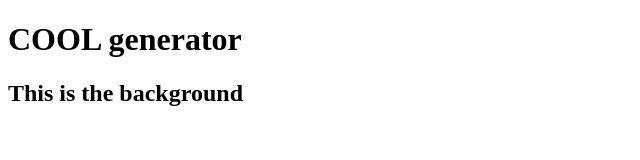
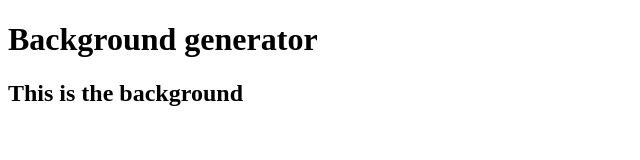
Before and after one commit to JRFink/background-generator, a plain HTML site: page index.html in a window 1280 px wide. Shown: the whole page, without its empty margins (0-640 px from the left). Drawn offline with Linux system fonts and the light colour scheme.

Commit message:
reverting back to old title

```diff
--- a/index.html
+++ b/index.html
@@ -8,7 +8,7 @@
 </head>
 <body>
     <h1>
-        COOL generator
+        Background generator
     </h1>
     <h2>
         This is the background
```
